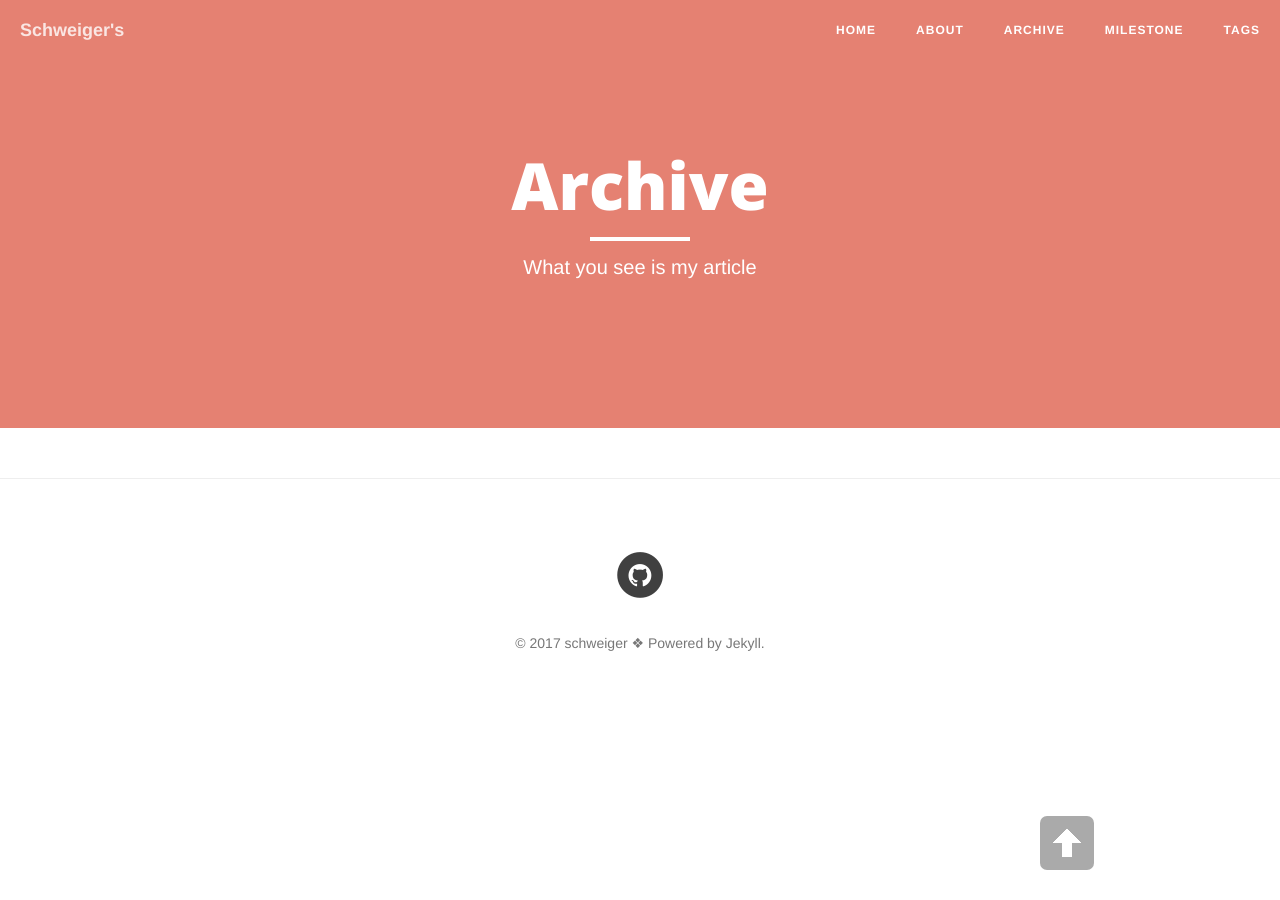
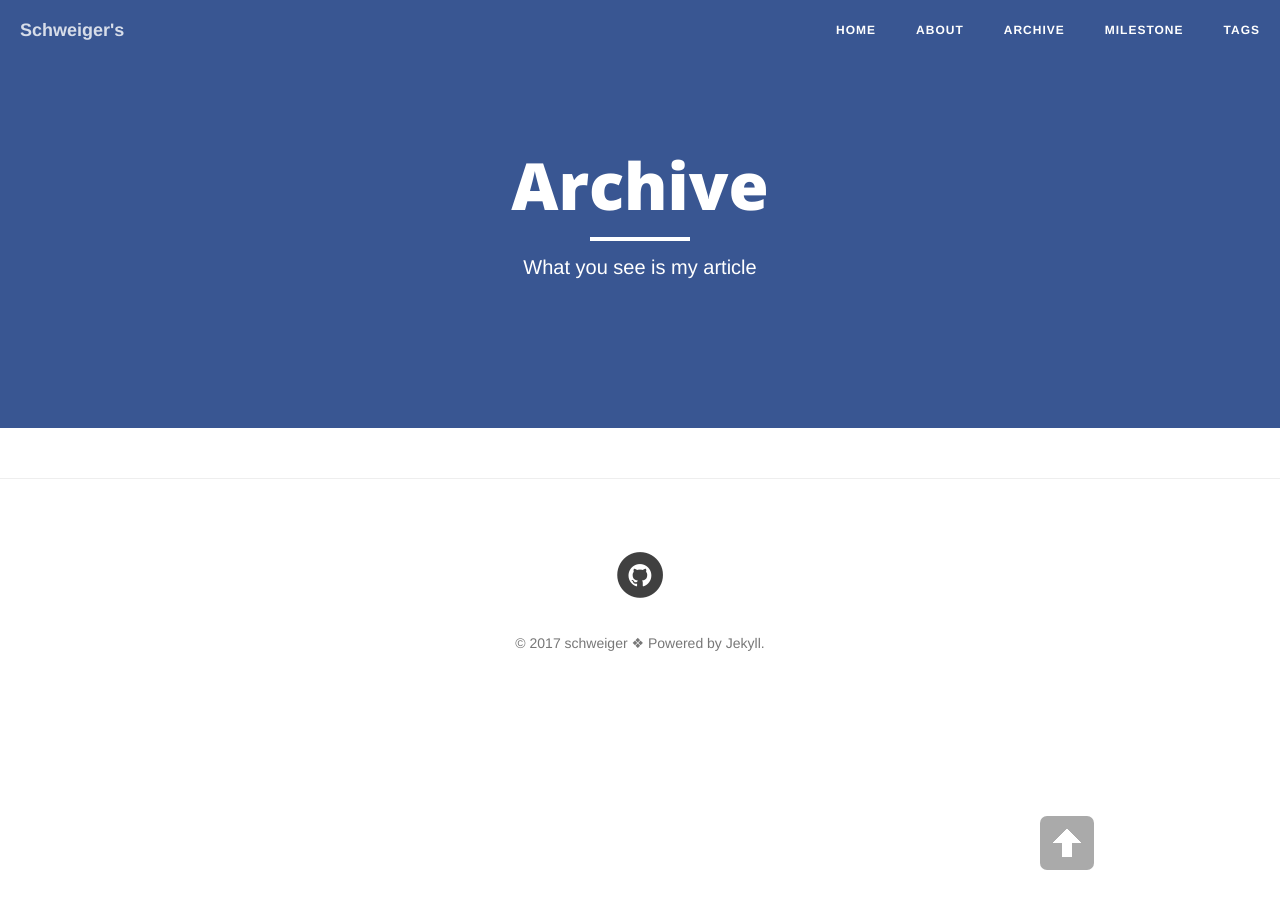
Before and after one commit to 8527/8527.github.io, a Jekyll site: the page built from archive.md, in a window 1280 px wide. Built offline with Jekyll 4.4.1, drawn with Linux system fonts in a browser that asks for light colours; nearby versions of some CDN libraries.

Commit message:
Update archive.md

```diff
--- a/archive.md
+++ b/archive.md
@@ -2,7 +2,7 @@
 layout: page
 title: "Archive"
 description: "What you see is my article"
-header-img: "img/orange.jpg"
+header-img:
 ---
 
 
```
